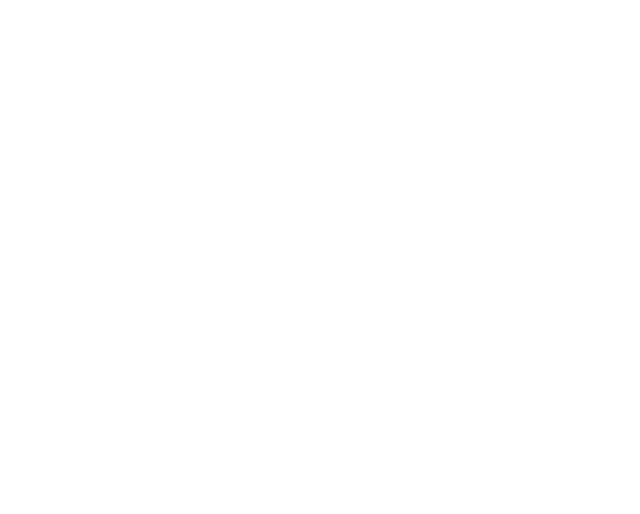
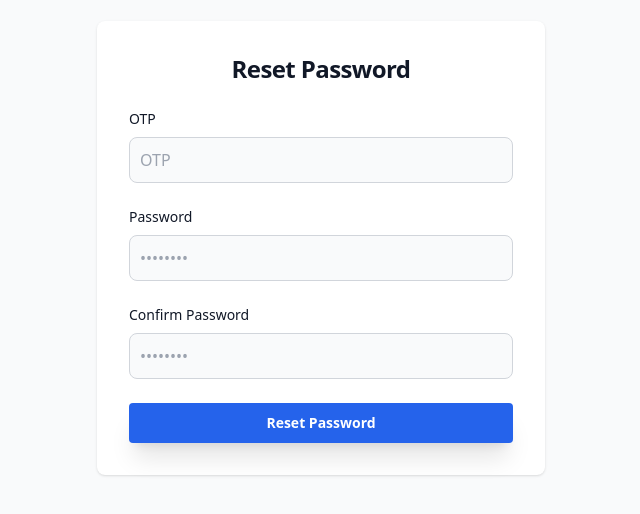
Before and after one commit to surajverma123/devTinder-web, a React (Vite) app: page /reset-password in a window 1280 px wide. Before the commit this address had no page. Shown: the part 152-666 px from the top of the page, without its empty margins (319-959 px from the left). Built offline with nearby package versions, Linux system fonts and the light colour scheme.

Commit message:
Add Rset password screen

```diff
--- a/src/App.jsx
+++ b/src/App.jsx
@@ -13,6 +13,7 @@
 import Chat from "./components/Chat";
 import SignUp from "./components/AuthForm/SignUp";
 import ForgotPassword from "./components/AuthForm/ForgotPassword";
+import ResetPassword from "./components/AuthForm/ResetPassword";
 
 function App() {
   return (
@@ -37,6 +38,7 @@
             <Route path="/login" element={<Login />} />
             <Route path="/signup" element={<SignUp />} />
             <Route path="/forgot-password" element={<ForgotPassword />} />
+            <Route path="/reset-password" element={<ResetPassword />} />
 
             <Route path="/" element={<Body />}>
               <Route path="/" element={<Feed />} />
--- a/src/components/AuthForm/ForgotPassword.jsx
+++ b/src/components/AuthForm/ForgotPassword.jsx
@@ -31,11 +31,7 @@
 
         if (res?.data?.status === 200) {
           toast.success(res?.data?.message)
-
-          dispatch(addUser(res.data));
-          // const socket = createSocketConnection()();
-          // // As soon as the page loaded, the socket connection is made and joinChat event is emitted
-          navigate("/");
+          navigate("/reset-password");
         }
 
       } catch (err) {
--- /dev/null
+++ b/src/components/AuthForm/ResetPassword.jsx
@@ -0,0 +1,136 @@
+import React from "react";
+import { useFormik } from "formik";
+import * as Yup from "yup";
+import { NavLink, useNavigate } from "react-router-dom";
+import axios from "axios";
+import { BASE_URL } from "../../utils/constants";
+import { toast } from "react-toastify";
+import { useDispatch } from "react-redux";
+import { addUser } from "../../utils/userSlice";
+
+
+const ResetPassword = () => {
+  const dispatch = useDispatch();
+  const navigate = useNavigate();
+
+  // Formik Configuration
+  const formik = useFormik({
+    initialValues: {
+      otp: "",
+      password: "",
+      confirmPassword: "",
+    },
+    validationSchema: Yup.object({
+      otp: Yup.string().min(4,"OTP is required"),
+      password: Yup.string().min(6, "Password must be at least 6 characters").required("Password is required"),
+      confirmPassword: Yup.string().min(6, "Password must be at least 6 characters").required("Password is required"),
+    }),
+    onSubmit: async (values) => {
+      try {
+        const res = await axios.post(
+          BASE_URL + "/auth/reset-password",
+          values,
+          { withCredentials: true }
+        );
+
+        if (res?.data?.status === 200) {
+          toast.success(res?.data?.message)
+
+          dispatch(addUser(res.data));
+          // const socket = createSocketConnection()();
+          // // As soon as the page loaded, the socket connection is made and joinChat event is emitted
+          navigate("/login");
+        }
+
+      } catch (err) {
+        console.log("error", err)
+        // setError(err?.response?.data?.message || "Something went wrong");
+      }
+    },
+  });
+
+  return (
+    <section className="bg-gray-50 dark:bg-gray-900">
+      <div className="flex flex-col items-center justify-center px-6 py-8 mx-auto md:h-screen lg:py-0">
+        <div className="w-full bg-white rounded-lg shadow dark:border md:mt-0 sm:max-w-md xl:p-0 dark:bg-gray-800 dark:border-gray-700">
+          <div className="p-6 space-y-4 md:space-y-6 sm:p-8">
+            <h1 className="text-xl text-center font-bold leading-tight tracking-tight text-gray-900 md:text-2xl dark:text-white">
+              Reset Password
+            </h1>
+
+            <form className="space-y-4 md:space-y-6" onSubmit={formik.handleSubmit}>
+              {/* Email Input */}
+              <div>
+                <label htmlFor="email" className="block mb-2 text-sm font-medium text-gray-900 dark:text-white">
+                  OTP
+                </label>
+                <input
+                  type="text"
+                  id="otp"
+                  name="otp"
+                  placeholder="OTP"
+                  className="bg-gray-50 border border-gray-300 text-gray-900 rounded-lg focus:ring-primary-600 focus:border-primary-600 block w-full p-2.5 dark:bg-gray-700 dark:border-gray-600 dark:placeholder-gray-400 dark:text-white dark:focus:ring-blue-500 dark:focus:border-blue-500"
+                  value={formik.values.otp}
+                  onChange={formik.handleChange}
+                  onBlur={formik.handleBlur}
+                />
+                {formik.touched.otp && formik.errors.otp && (
+                  <p className="text-red-500 text-sm mt-1">{formik.errors.otp}</p>
+                )}
+              </div>
+
+              {/* Password Input */}
+              <div>
+                <label htmlFor="password" className="block mb-2 text-sm font-medium text-gray-900 dark:text-white">
+                  Password
+                </label>
+                <input
+                  type="password"
+                  id="password"
+                  name="password"
+                  placeholder="••••••••"
+                  className="bg-gray-50 border border-gray-300 text-gray-900 rounded-lg focus:ring-primary-600 focus:border-primary-600 block w-full p-2.5 dark:bg-gray-700 dark:border-gray-600 dark:placeholder-gray-400 dark:text-white dark:focus:ring-blue-500 dark:focus:border-blue-500"
+                  value={formik.values.password}
+                  onChange={formik.handleChange}
+                  onBlur={formik.handleBlur}
+                />
+                {formik.touched.password && formik.errors.password && (
+                  <p className="text-red-500 text-sm mt-1">{formik.errors.password}</p>
+                )}
+              </div>
+              {/* Confirm password */}
+              <div>
+                <label htmlFor="password" className="block mb-2 text-sm font-medium text-gray-900 dark:text-white">
+                  Confirm Password
+                </label>
+                <input
+                  type="password"
+                  id="confirm-password"
+                  name="confirmPassword"
+                  placeholder="••••••••"
+                  className="bg-gray-50 border border-gray-300 text-gray-900 rounded-lg focus:ring-primary-600 focus:border-primary-600 block w-full p-2.5 dark:bg-gray-700 dark:border-gray-600 dark:placeholder-gray-400 dark:text-white dark:focus:ring-blue-500 dark:focus:border-blue-500"
+                  value={formik.values.confirmPassword}
+                  onChange={formik.handleChange}
+                  onBlur={formik.handleBlur}
+                />
+                {formik.touched.confirmPassword && formik.errors.confirmPassword && (
+                  <p className="text-red-500 text-sm mt-1">{formik.errors.confirmPassword}</p>
+                )}
+              </div>
+
+              {/* Submit Button */}
+              <button
+                type="submit"
+                className="w-full shadow-xl py-2.5 px-4 text-sm font-semibold rounded text-white bg-blue-600 hover:bg-blue-700 focus:outline-none"
+              >
+                Reset Password
+              </button>
+            </form>
+          </div>
+        </div>
+      </div>
+    </section>
+  );
+};
+
+export default ResetPassword;
```
